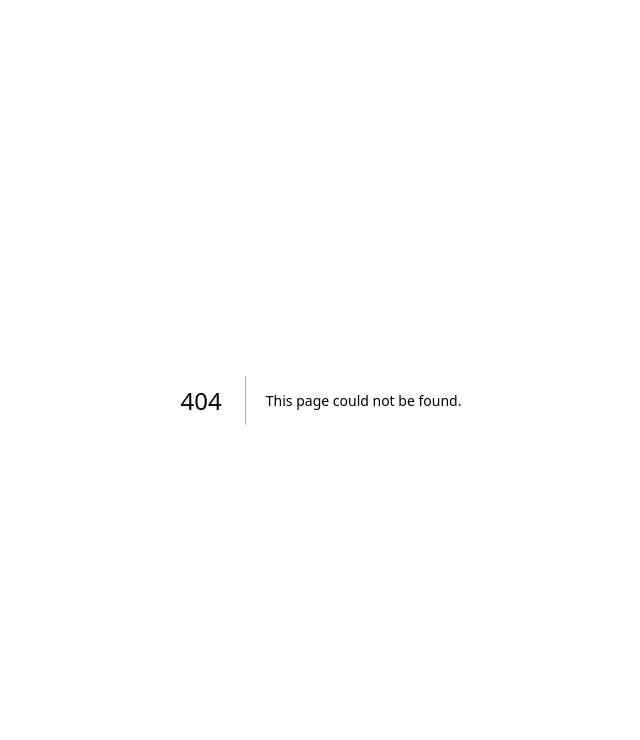
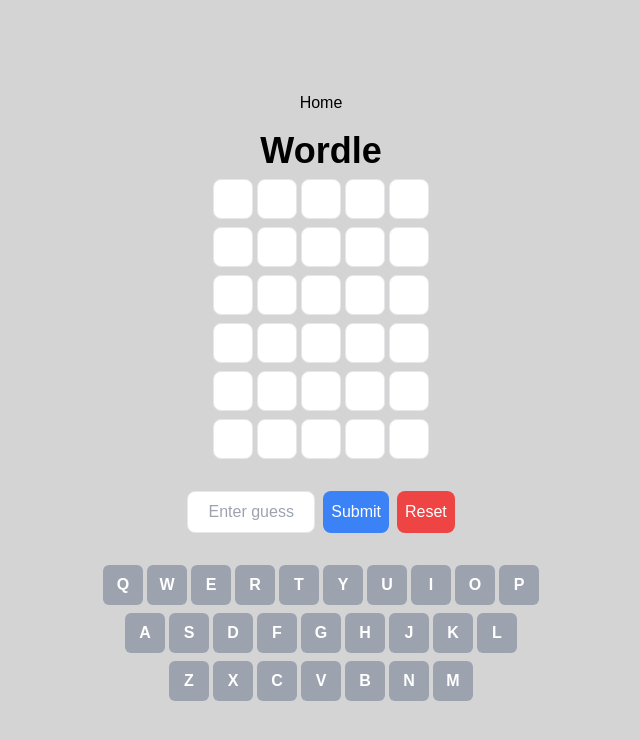
Before and after one commit to MukulTiwari02/PlayPico---mini-games-hub, a Next.js app: page /games/wordle in a window 1280 px wide. Before the commit this address had no page. Shown: the top 740 px of the page, without its empty margins (319-959 px from the left). Built offline with nearby package versions, Linux system fonts and the light colour scheme.

Commit message:
Added skeleton and basic logic for wordle game

```diff
--- a/components/GameLayout.js
+++ b/components/GameLayout.js
@@ -1,10 +1,15 @@
 import Link from "next/link";
 import Layout from "./Layout";
+import gamesData from "@/helpers/games_data";
+import { useRouter } from "next/router";
 
 const GameLayout = ({ children }) => {
+  const path = useRouter().asPath.substring(7);
+  const gameName = gamesData.filter(game => game.url === path)[0].gameName;
   return (
     <Layout>
       <Link className="mb-2" href={"/"}>Home</Link>
+      <h1 className="font-bold text-4xl my-2">{gameName}</h1>
       {children}
     </Layout>
   );
--- a/helpers/games_data.js
+++ b/helpers/games_data.js
@@ -1,24 +1,29 @@
 const gamesData = [
   {
-        gameName : 'Flappy Bird',
-        url: 'flappy-bird'
+    gameName: "Tic-Tac-Toe",
+    url: "tic-tac-toe",
   },
   {
-        gameName : '2048',
-        url: 'game_2048'
+    gameName: "Flappy Bird",
+    url: "flappy-bird",
   },
   {
-        gameName : 'Snake',
-        url: 'snake'
+    gameName: "2048",
+    url: "game_2048",
   },
   {
-        gameName : 'Minesweeper',
-        url: 'minesweeper'
+    gameName: "Snake",
+    url: "snake",
   },
   {
-        gameName: 'Tic-Tac-Toe',
-        url:'tic-tac-toe'
-    }
-]
+    gameName: "Minesweeper",
+    url: "minesweeper",
+  },
+
+  {
+    gameName: "Wordle",
+    url: "wordle",
+  },
+];
 
 export default gamesData;
--- /dev/null
+++ b/helpers/wordle/index.js
@@ -0,0 +1,80 @@
+class Wordle {
+  constructor(targetWord, maxGuesses = 6) {
+    this.targetWord = targetWord.toUpperCase();
+    this.maxGuesses = maxGuesses;
+    this.guesses = Array(maxGuesses)
+      .fill(null)
+      .map(() => "");
+    this.currentGuessIndex = 0;
+    this.gameOver = false;
+    this.won = false;
+    this.usedLetters = {};
+  }
+
+  makeGuess(guess) {
+    if (this.gameOver || this.currentGuessIndex >= this.maxGuesses) return;
+
+    const upperCaseGuess = guess.toUpperCase();
+    if (upperCaseGuess.length !== this.targetWord.length) return;
+
+    this.guesses[this.currentGuessIndex] = upperCaseGuess;
+
+    if (upperCaseGuess === this.targetWord) {
+      this.won = true;
+      this.gameOver = true;
+    } else if (this.currentGuessIndex === this.maxGuesses - 1) {
+      this.gameOver = true;
+    }
+
+    this.updateUsedLetters(upperCaseGuess);
+    this.currentGuessIndex++;
+  }
+
+  getFeedback(guess) {
+    const feedback = Array(this.targetWord.length).fill("");
+
+    const targetWordArr = this.targetWord.split("");
+    const guessedArr = guess.split("");
+    guessedArr.forEach((char, idx) => {
+      if (char === targetWordArr[idx]) {
+        feedback[idx] = "correct";
+        targetWordArr[idx] = null;
+      }
+    });
+
+    guessedArr.forEach((char, idx) => {
+      if (feedback[idx] === "" && targetWordArr.includes(char)) {
+        feedback[idx] = "present";
+        targetWordArr[targetWordArr.indexOf(char)] = null;
+      }
+    });
+
+    feedback.forEach((status, idx) => {
+      if (status === "") feedback[idx] = "absent";
+    });
+
+    return feedback;
+  }
+
+  updateUsedLetters(guess) {
+    const feedback = this.getFeedback(guess);
+    guess.split("").forEach((char, idx) => {
+      if (!this.usedLetters[char] || this.usedLetters[char] === "present") {
+        this.usedLetters[char] = feedback[idx];
+      }
+    });
+  }
+
+  reset(targetWord) {
+    this.targetWord = targetWord.toUpperCase();
+    this.guesses = Array(this.maxGuesses)
+      .fill(null)
+      .map(() => "");
+    this.currentGuessIndex = 0;
+    this.gameOver = false;
+    this.won = false;
+    this.usedLetters = {};
+  }
+}
+
+export default Wordle;
--- a/pages/games/tic-tac-toe.js
+++ b/pages/games/tic-tac-toe.js
@@ -47,7 +47,7 @@
             ? "Game Draw"
             : `${currentPlayer}'s Turn`}
         </div>
-        <div className="mt-3 main relative grid grid-cols-3 grid-rows-3 w-[60vmin] h-[60vmin]">
+        <div className="mt-3 main relative grid grid-cols-3 grid-rows-3 w-[55vmin] h-[55vmin]">
           {board.board.map((cell, cellIndex) => {
             return (
               <div
--- /dev/null
+++ b/pages/games/wordle.js
@@ -0,0 +1,123 @@
+import React, { useState, useEffect } from "react";
+import GameLayout from "@/components/GameLayout";
+import Wordle from "@/helpers/wordle";
+
+const WordleGame = () => {
+  // TODO: Fetch a random word from the wordle api
+  const targetWord = "REACT";
+
+  const wordLength = targetWord.length;
+  const [wordle, setWordle] = useState(new Wordle(targetWord));
+  const [currentInput, setCurrentInput] = useState("");
+
+  const handleInputChange = (e) => {
+    const value = e.target.value.toUpperCase();
+    if (value.length <= wordLength) {
+      setCurrentInput(value);
+    }
+  };
+
+  const handleSubmitGuess = () => {
+    // TODO: Check if the entered word is valid or not using the wordle api
+    if (currentInput.length === wordLength) {
+      const newWordle = Object.assign(
+        Object.create(Object.getPrototypeOf(wordle)),
+        wordle
+      );
+      newWordle.makeGuess(currentInput);
+      setWordle(newWordle);
+      setCurrentInput("");
+    }
+  };
+
+  const handleReset = () => {
+    const newWordle = new Wordle(targetWord);
+    setWordle(newWordle);
+    setCurrentInput("");
+  };
+
+  const renderKeyboard = () => {
+    const keyboardRows = ["QWERTYUIOP", "ASDFGHJKL", "ZXCVBNM"];
+
+    return keyboardRows.map((row, rowIndex) => (
+      <div key={rowIndex} className="flex justify-center gap-1 mb-2">
+        {row.split("").map((letter) => (
+          <button
+            key={letter}
+            className={`p-2 rounded-md w-10 h-10 font-bold text-white text-center
+              ${wordle.usedLetters[letter] === "correct" ? "bg-green-500" : ""}
+              ${wordle.usedLetters[letter] === "present" ? "bg-yellow-500" : ""}
+              ${wordle.usedLetters[letter] === "absent" ? "bg-gray-600" : "bg-gray-400"}
+            `}
+            disabled
+          >
+            {letter}
+          </button>
+        ))}
+      </div>
+    ));
+  };
+
+  return (
+    <GameLayout>
+      <div className="flex flex-col items-center gap-4">
+        <div className="grid grid-rows-6 gap-2">
+          {wordle.guesses.map((guess, index) => (
+            <div key={index} className="grid grid-cols-5 gap-1">
+              {[...Array(wordLength)].map((_, idx) => (
+                <div
+                  key={idx}
+                  className={`w-10 h-10 flex justify-center items-center border rounded-lg text-lg font-bold ${
+                    guess
+                      ? wordle.getFeedback(guess)[idx] === "correct"
+                        ? "bg-green-500 text-white"
+                        : wordle.getFeedback(guess)[idx] === "present"
+                        ? "bg-yellow-500 text-white"
+                        : "bg-gray-300"
+                      : "bg-white"
+                  }`}
+                >
+                  {guess ? guess[idx] : ""}
+                </div>
+              ))}
+            </div>
+          ))}
+        </div>
+
+        {wordle.gameOver && (
+          <div className="text-xl font-bold text-red-500">
+            {wordle.won ? "You Win!" : "Game Over!"}
+          </div>
+        )}
+
+        <div className="flex gap-2 mt-4">
+          <input
+            type="text"
+            value={currentInput}
+            onChange={handleInputChange}
+            disabled={wordle.gameOver}
+            className="p-2 border rounded-lg w-32 text-center"
+            placeholder="Enter guess"
+          />
+          <button
+            onClick={handleSubmitGuess}
+            disabled={wordle.gameOver || currentInput.length !== wordLength}
+            className="p-2 bg-blue-500 text-white rounded-lg"
+          >
+            Submit
+          </button>
+          <button
+            onClick={handleReset}
+            className="p-2 bg-red-500 text-white rounded-lg"
+          >
+            Reset
+          </button>
+        </div>
+
+        <div className="mt-4">{renderKeyboard()}</div>
+      </div>
+    </GameLayout>
+  );
+};
+
+export default WordleGame;
--- a/pages/index.js
+++ b/pages/index.js
@@ -1,7 +1,7 @@
-import Image from "next/image";
 import { Geist, Geist_Mono } from "next/font/google";
 import Link from "next/link";
 import games_data from "@/helpers/games_data";
+import Layout from "@/components/Layout";
 
 const geistSans = Geist({
   variable: "--font-geist-sans",
@@ -15,10 +15,10 @@
 
 export default function Home() {
   return (
-    <div className="h-[100vh] w-full bg-neutral-300 flex flex-col items-center justify-center">
-      {games_data.map(game => {
-        return <Link href={`/games/${game.url}`}>{game.gameName}</Link>
+    <Layout>
+      {games_data.map((game,index) => {
+        return <Link key={index} href={`/games/${game.url}`}>{game.gameName}</Link>
       })}
-    </div>
+    </Layout>
   );
 }
```
Lines whose indentation alone changed are shown as unchanged.
